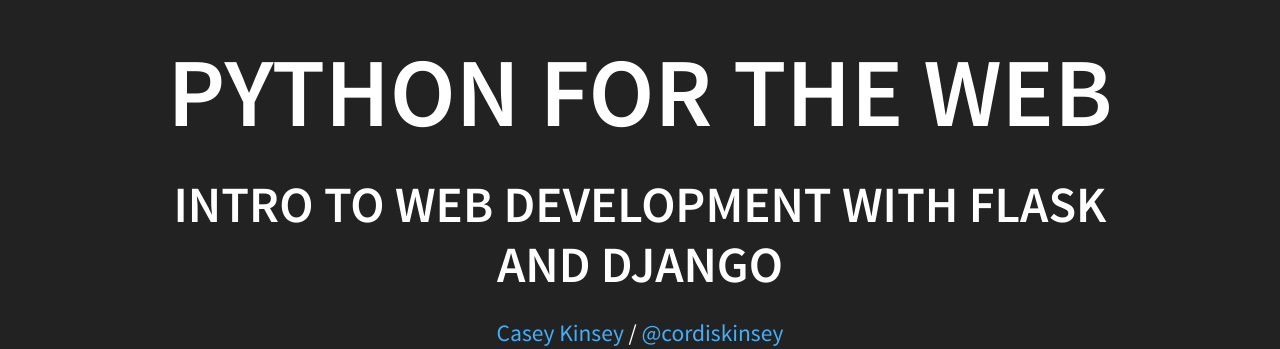
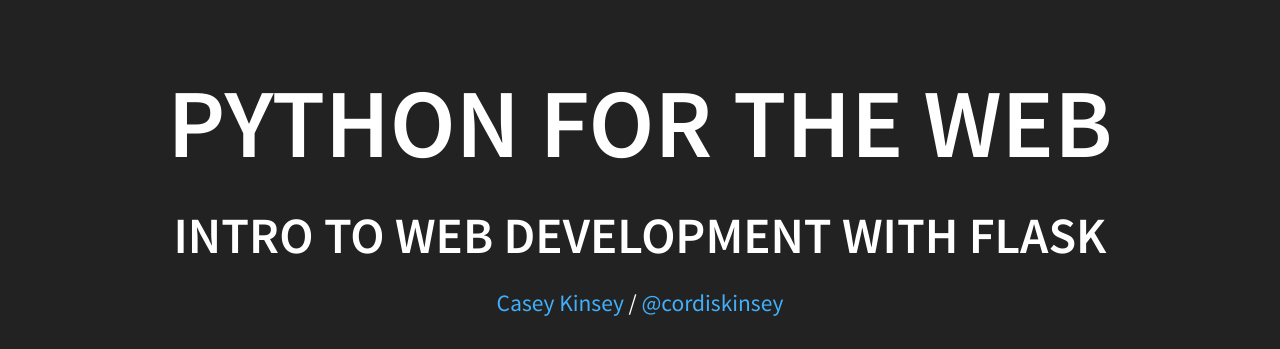
Before and after one commit to ckinsey/python-for-the-web, a website: page index.html in a window 1280 px wide. Shown: the part 103-452 px from the top of the page. Drawn offline with Linux system fonts and the light colour scheme.

Commit message:
Alter subtitle

```diff
--- a/index.html
+++ b/index.html
@@ -42,7 +42,7 @@
 			<div class="slides">
 				<section>
 					<h1>Python For the Web</h1>
-					<h3>Intro to Web Development with Flask and Django</h3>
+					<h3>Intro to Web Development with Flask</h3>
 					<p>
 						<small><a href="http://hirelofty.com">Casey Kinsey</a> / <a href="http://twitter.com/cordiskinsey">@cordiskinsey</a></small>
 					</p>
```
